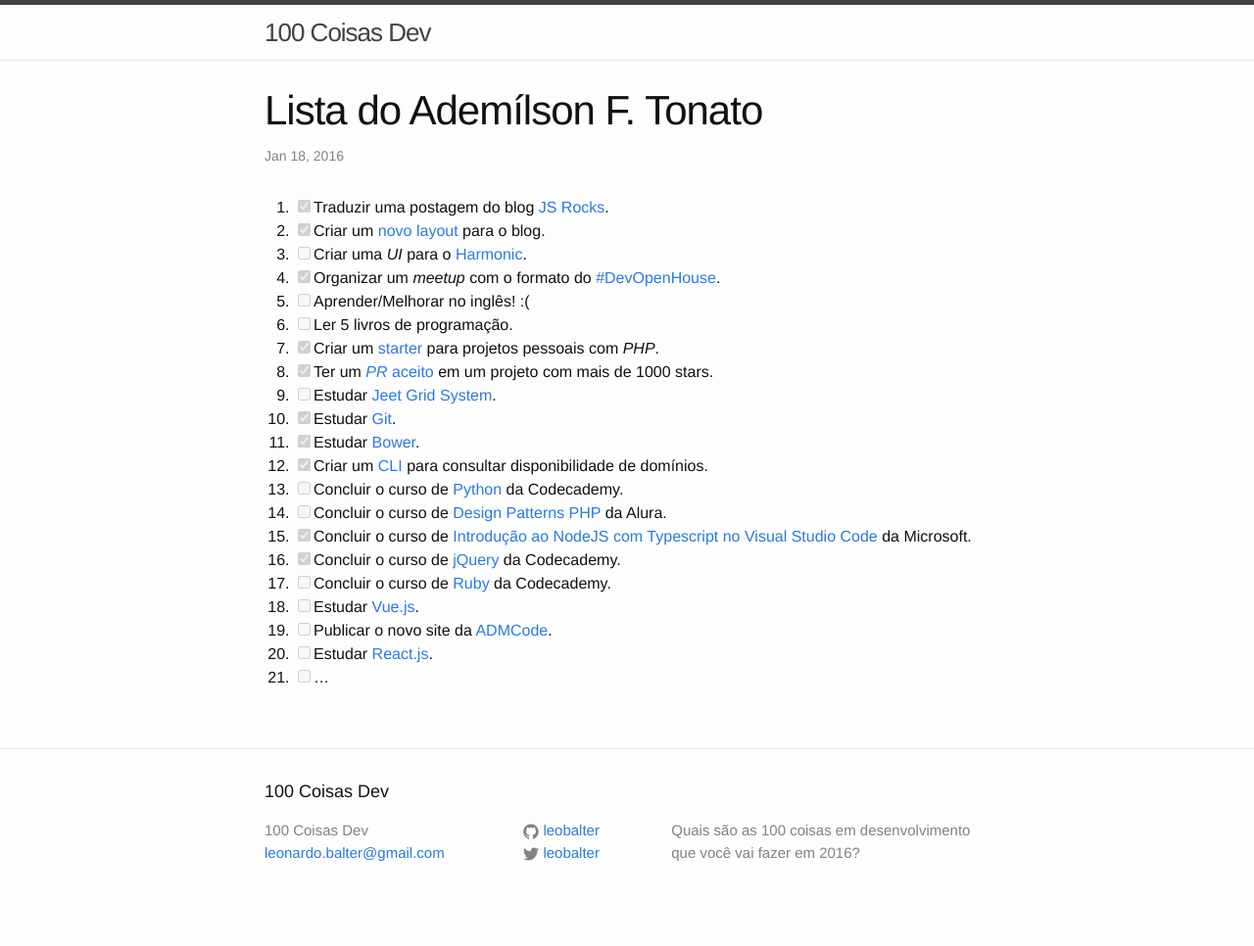
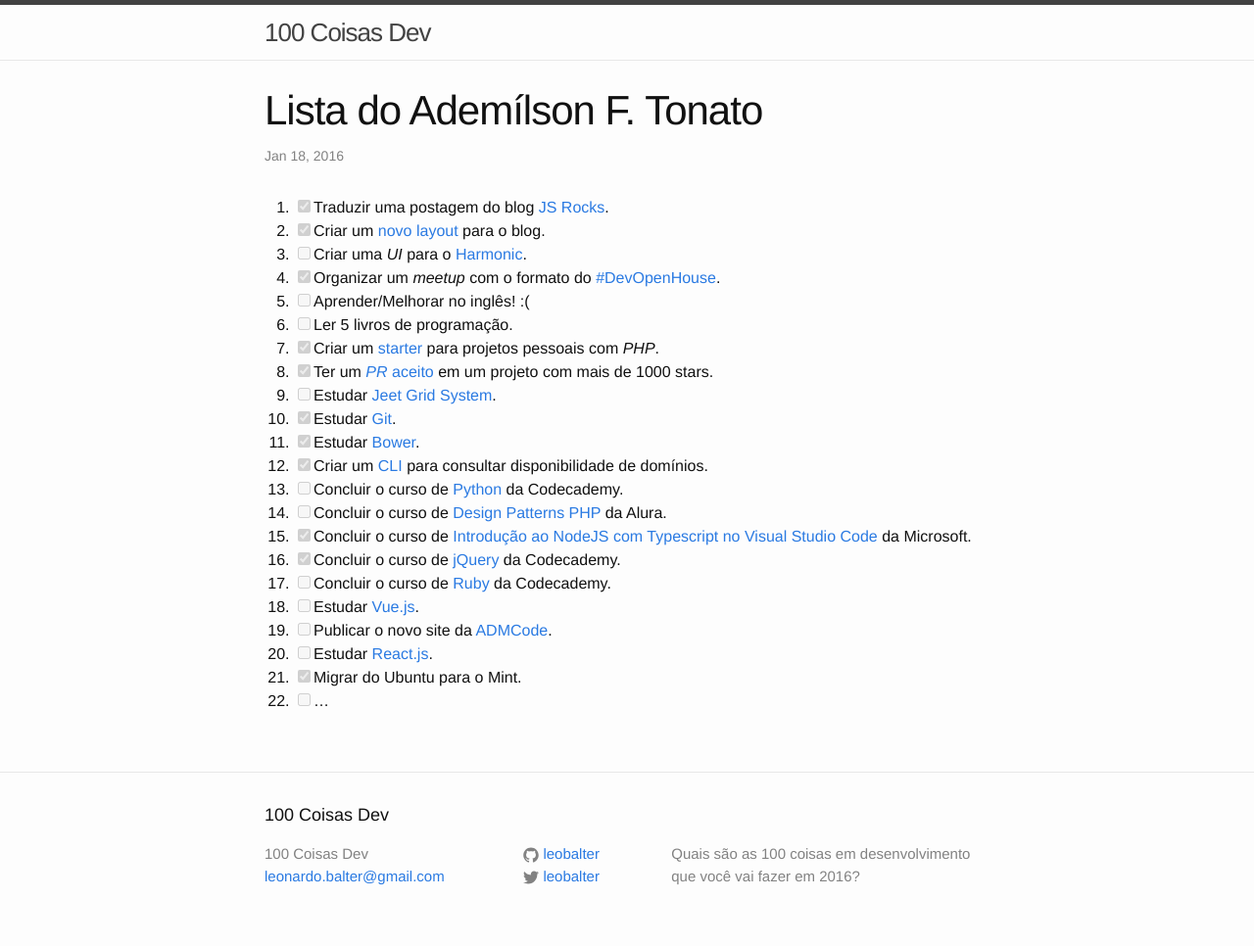
Before and after one commit to leobalter/100-coisas-dev, a Jekyll site: the page built from _posts/listas/2016-01-18-ftonato.markdown, in a window 1280 px wide. Shown: the whole page at 98% size. Built offline with Jekyll 4.4.1, drawn with Linux system fonts in a browser that asks for light colours; before the commit the page ends 942 px from its top, so only the background shows below that.

Commit message:
Adicionar a troca de sistema operacional

```diff
--- a/_posts/listas/2016-01-18-ftonato.markdown
+++ b/_posts/listas/2016-01-18-ftonato.markdown
@@ -25,4 +25,5 @@ categories: listas
 18. [ ] Estudar [Vue.js](http://www.vedcasts.com.br/series/vuejs).
 19. [ ] Publicar o novo site da [ADMCode](https://github.com/admcode/admcode.com.br).
 20. [ ] Estudar [React.js](http://jscasts.teachable.com/courses/comecando-com-react-js).
-21. [ ] ...
+21. [x] Migrar do Ubuntu para o Mint.
+22. [ ] ...
```
